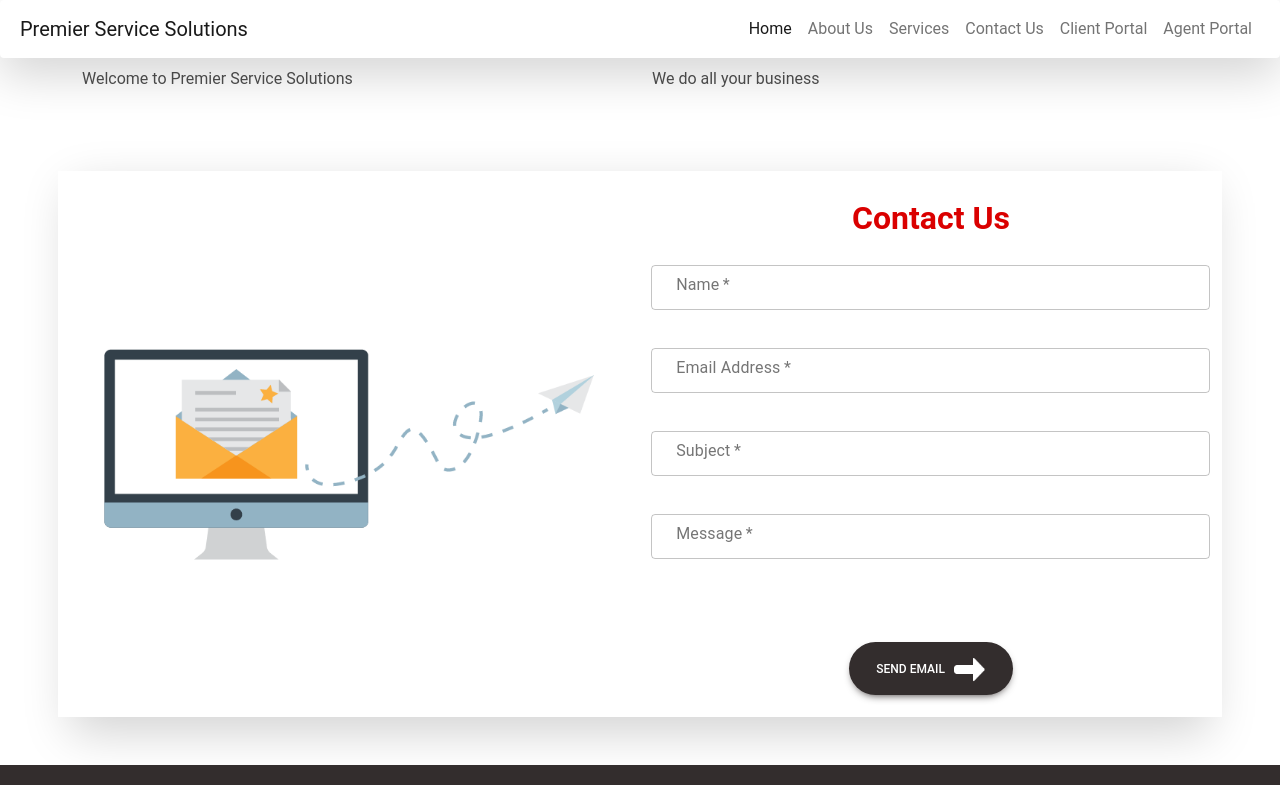
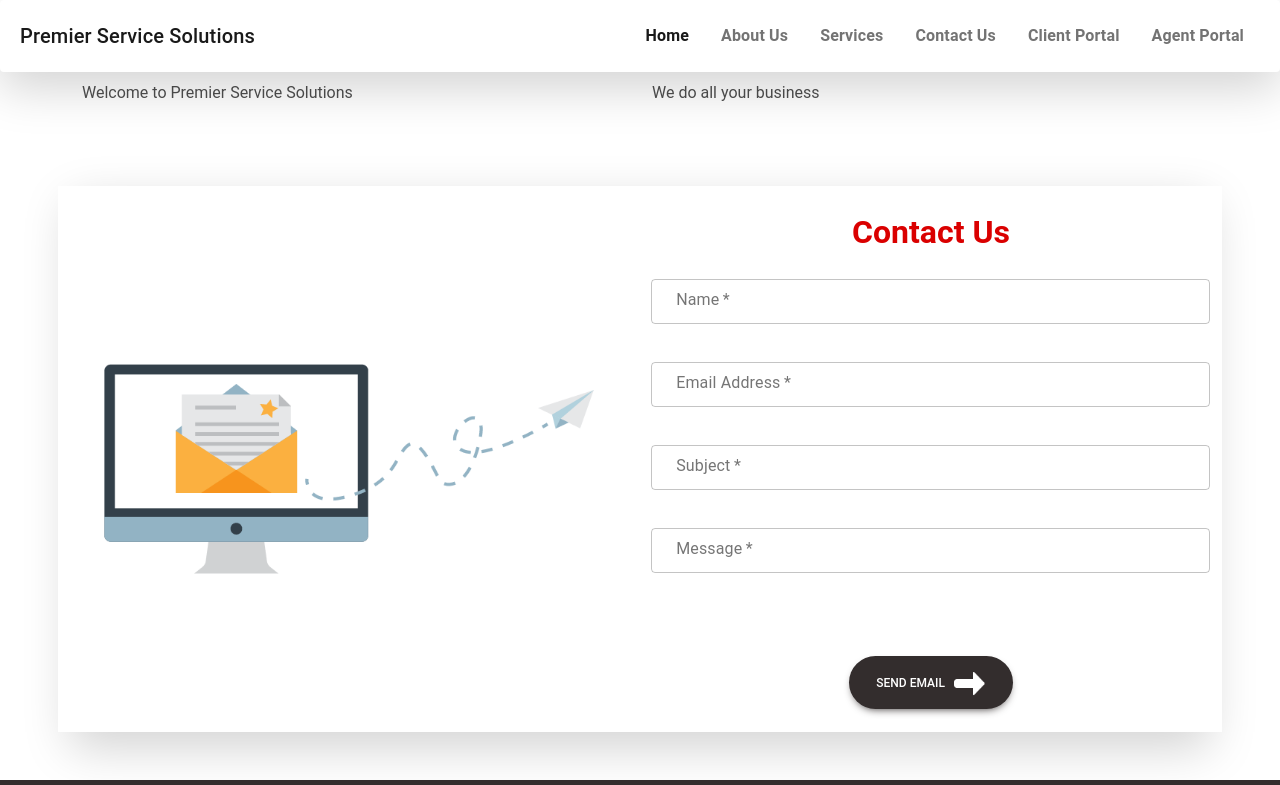
Before and after one commit to kylecharlesbotha/SEN381-Project, a React (Create React App) app in the folder Web App/Client/: page /Home in a window 1280 px wide. Shown: the top 785 px of the page. Built offline with nearby package versions, Linux system fonts and the light colour scheme.

Commit message:
Harder font weight on navbar li

```diff
--- a/Web App/Client/src/components/Home/Navigation/Navigation.css
+++ b/Web App/Client/src/components/Home/Navigation/Navigation.css
@@ -1,4 +1,7 @@
 .navbar .fa-bars {
-  color: black;
-  font-size: x-large;
+	color: black;
+	font-size: x-large;
 }
+.navbar {
+	font-weight: 500;
+}
--- a/Web App/Client/src/components/Home/Navigation/Navigation.js
+++ b/Web App/Client/src/components/Home/Navigation/Navigation.js
@@ -1,10 +1,14 @@
 import "./Navigation.css";
 import { NavLink } from "react-router-dom";
+import Typography from '@material-ui/core/Typography';
+import Box from '@material-ui/core/Box';
 const Navigation = (props) => {
   return (
-    <nav className="navbar navbar-expand-lg navbar-light bg-light shadow-lg p-2 mb-2 bg-white rounded">
+    <Typography component="Div" >
+      <Box>
+        <nav  className="navbar navbar-expand-lg navbar-light bg-light shadow-lg p-2 mb-2 bg-white rounded">
           <div className="container-fluid">
-        <a className="navbar-brand" href="/">
+            <a  className="navbar-brand" href="/">
               Premier Service Solutions
             </a>
             <button
@@ -16,41 +20,60 @@ const Navigation = (props) => {
               <i className="fa fa-bars"></i>
             </button>
               <div className="collapse navbar-collapse" id="navbarNav">
+
                 <ul className="navbar-nav ms-auto">
-            <li className="nav-item">
+                  <li fontWeight="fontWeightBold" className="nav-item">
+                    <Box fontWeight="fontWeightBold" m={1}>
                       <a className="nav-link active" aria-current="page" href="/">
                       Home
                       </a>
+                    </Box>
+
                   </li>
                   <li className="nav-item scroll-to-section">
-              <a className="nav-link" href="/">
+                    <Box fontWeight="fontWeightBold" m={1}><a className="nav-link" href="/">
                       About Us
-              </a>
+                    </a></Box>
+
                   </li>
                   <li className="nav-item">
+                    <Box fontWeight="fontWeightBold" m={1}>
                       <a className="nav-link" href="/">
                         Services
                       </a>
+                    </Box>
+
                   </li>
                   <li className="nav-item">
+                    <Box fontWeight="fontWeightBold" m={1}>
                       <a className="nav-link" href="/">
                       Contact Us
                       </a>
+                    </Box>
+
                   </li>
                   <li className="nav-item">
-              <NavLink className="nav-link" to="ClientPortal">
+                    <Box fontWeight="fontWeightBold" m={1}>
+                    <NavLink  className="nav-link" to="ClientPortal">
                       Client Portal
                     </NavLink>
+
+                    </Box>
+
                   </li>
                   <li className="nav-item">
-              <NavLink className="nav-link" to="AgentPortal">
+                    <Box fontWeight="fontWeightBold" m={1}><NavLink className="nav-link" to="AgentPortal">
                       Agent Portal
-              </NavLink>
+                    </NavLink></Box>
+
                   </li>
                 </ul>
               </div>
             </div>
           </nav>
+        </Box>
+    </Typography>
+
   );
 };
 
```
Lines whose indentation alone changed are shown as unchanged.
